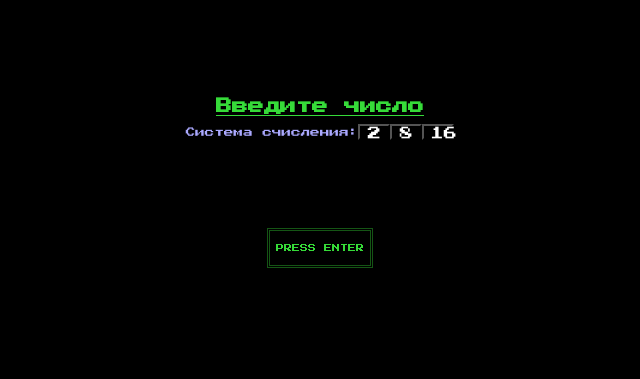
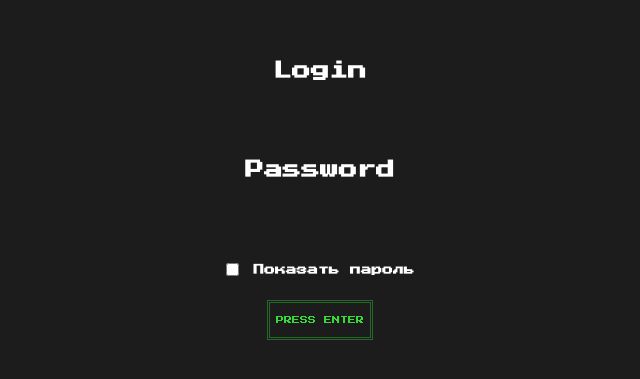
Before and after one commit to LimEyez/ConvertNumbers, a React (Create React App) app: page / in a window 1280 px wide. Shown: the part 207-586 px from the top of the page, without its empty margins (320-960 px from the left). Built offline with nearby package versions, Linux system fonts and the light colour scheme.

Commit message:
Добавлена первичная авторизация по vasya 123

```diff
--- a/src/App.js
+++ b/src/App.js
@@ -1,36 +1,38 @@
-
-import Input from './Components/Input';
-import Button from './Components/Button';
-import Result from './Components/Result';
+import { useState } from 'react';
+import LoginPage from './Components/LoginPage';
+import ConvertPage from './Components/ConvertPage';
 import Start from './Scripts/Start';
+import store2 from './Stores/store2';
 import './App.css';
 import './Styles/style_components.css'
 
 function App() {
+  const server = store2.getState().server;
+  const [user_token, setUser_token] = useState(null);
   const id_number = 'number';
   const id_convert = 'convert';
-  // const [sys, setSys] = useState('default');
-  const start = () => Start({ id_convert, id_number});
+  const start = () => Start({ id_convert, id_number }, server);
 
-  return (
-    <div className="App">
-      <div className='Head_Input'>
-        <Input
-          id_number={id_number}
-          // setSys={(num) => { setSys(num) }}
-          start={(system) => start(system)}
-        ></Input>
-      </div>
-      <div className='Head_Button'>
-        <Button
-          id_convert={id_convert}
-          value='press ENTER'
-          start={() => start()}
-        ></Button>
-      </div>
-      <Result></Result>
-    </div>
-  );
+  const convertPage = () => {
+    return (
+      <ConvertPage
+        id_number={id_number}
+        id_convert={id_convert}
+        start={(system) => start(system)}
+      />
+    )
+  }
+
+  const loginPage = () => {
+    return (
+      <LoginPage
+        setUser_token={(token) => setUser_token(token)}
+        Server={server}
+      />
+    )
+  }
+
+  return user_token ? convertPage() : loginPage();
 }
 
 export default App;
--- a/src/Components/Button.js
+++ b/src/Components/Button.js
@@ -2,13 +2,14 @@
 
 
 const Button = (props) => {
-    const { id_convert, value, start } = props;
+    const { id, value, func, classname } = props;
 
     return (
         <div style={{display: 'flex', justifyContent: 'center', alignItems: 'center'}}>
             <button
-                id={id_convert}
-                onClick={() => start()}
+                className={classname}
+                id={id}
+                onClick={() => func()}
             >{value}</button>
         </div >
     )
--- /dev/null
+++ b/src/Components/ConvertPage.js
@@ -0,0 +1,24 @@
+import Input from "./Input"
+import Button from "./Button"
+import Result from "./Result"
+export default function ConvertPage(props) {
+    const {id_number, id_convert, start} = props
+    return (
+        <div className="App">
+            <div className='Head_Input'>
+                <Input
+                    id_number={id_number}
+                    start={() => start()}
+                ></Input>
+            </div>
+            <div className='Head_Button'>
+                <Button
+                    id={id_convert}
+                    value='press ENTER'
+                    func={() => start()}
+                ></Button>
+            </div>
+            <Result></Result>
+        </div>
+    )
+}
--- /dev/null
+++ b/src/Components/LoginPage.js
@@ -0,0 +1,43 @@
+import { useState } from "react"
+import Button from "./Button"
+export default function LoginPage({ setUser_token, Server }) {
+    const [typePassword, setTypePassword] = useState('password')
+    const server = Server;
+    const login = () => {
+        const login = document.getElementById('id_login').value;
+        const password = document.getElementById('id_password').value;
+        const data = server.login(login, password);
+        data.then((data) => {
+            setUser_token(data.token);
+        })
+    }
+    return (
+        <div className="App, title_login">
+            <h3 >Login</h3>
+            <input id='id_login' className="input_login" autoComplete="off"></input>
+            <h3>Password</h3>
+            <input type={typePassword} id='id_password'
+                className="input_login"></input>
+            <div className="seePassword">
+                <input type='checkbox' style={{ margin: '0 15px 0 0' }}
+                    autoComplete="off"
+                    onClick={() => {
+                        if (typePassword === 'password') {
+                            setTypePassword('text')
+                        }
+                        else {
+                            setTypePassword('password')
+                        }
+                    }}
+                ></input>
+                <h6>Показать пароль</h6>
+            </div>
+            <Button
+                id_convert={'login'}
+                value='press ENTER'
+                classname='btn_login'
+                func={() => login()}
+            ></Button>
+        </div >
+    )
+}
--- /dev/null
+++ b/src/Scripts/Classes/Server.js
@@ -0,0 +1,31 @@
+export default class Server {
+    constructor() {
+        this.token = null;
+    };
+
+    //Отправка данных на бэкэнд
+    async send(params = {}) {
+        const query = Object.keys(params).map(key =>
+            `${key}=${params[key]}`).join('&');
+            const result = (await (await fetch(`http://conversionnumber.loc/?${query}`)).json());
+        return result.data;
+    }
+
+    async login(login, password) {
+        if (login && password) {
+            const data = await this.send({ method: 'login', login, password });
+            this.token = data.token;
+            return data;
+        }
+        return null;
+    }
+
+    convert(params = {}) {
+        if (this.token && params.number) {
+            params.token = this.token;
+            params.method = 'convert';
+            return this.send(params);
+        }
+        return null;
+    }
+}
--- a/src/Scripts/Сonversion.js
+++ b/src/Scripts/Logic/Checking.js
@@ -1,34 +1,17 @@
-import store from "../Stores/store";
-
-class Conversion {
+import store from "../../Stores/store";
+export default class Checking {
     constructor(props) {
-        const { id_number, sys } = props;
+        const {id_number, sys} = props;
         this.sys = sys;
         this.input = document.getElementById(id_number);
         this.string = this.input.value;
         this.result = null;
-    };
-
+    }
     funcError(check, checkOnChars = true) {
         if (check && checkOnChars) store.dispatch({ type: 'text', value: 'Строка содержит недопустимые символы!' });
         else if (check && !checkOnChars) store.dispatch({ type: 'text', value: `Строка содержит недопустимые символы системы счисления ${this.sys}!` });
         else if (check) store.dispatch({ type: 'text', value: 'Вы смешали символы!' });
         else store.dispatch({ type: 'text', value: 'Неизвестная ошибка' });
-    };
-
-    //Отправка данных на бэкэнд
-    async drop_to_backend(params = {}) {
-        const query = Object.keys(params).map(key =>
-            `${key}=${params[key]}`).join('&');
-        this.result = await (await fetch(`http://conversionnumber.loc/?${query}`)).json();
-        if (this.result.text === "Всё нормально?!?") {
-            store.dispatch({ type: "text", value: this.result.text });
-        }
-        else {
-            for (let key in this.result) {
-                store.dispatch({ type: key, value: this.result[key] });
-            };
-        };
     };
 
     //Проверка на допустимые символы
@@ -67,7 +50,7 @@ class Conversion {
             };
         }
         if (check) {
-            this.drop_to_backend({ number: string });
+            return true
         }
         else {
             this.funcError(!check, checkOnChars);
@@ -97,12 +80,10 @@ class Conversion {
             };
         }
         if (check) {
-            this.drop_to_backend({ number: string, sys: this.sys });
+            return true;
         }
         else {
             this.funcError(!check, false);
         };
     };
 }
-
-export default Conversion
--- a/src/Scripts/Start.js
+++ b/src/Scripts/Start.js
@@ -1,16 +1,32 @@
-import Conversion from "../Scripts/Сonversion";
+import Checking from "./Logic/Checking";
 import store from "../Stores/store";
 import store2 from "../Stores/store2";
-const Start = ({ id_convert, id_number }) => {
+const Start = ({ id_convert, id_number }, server) => {
   store.dispatch({ type: 'clear' });
   const sys = store2.getState().sys;
-  const convesion = new Conversion({ id_number, id_convert, sys });
+  const params = { id_number, id_convert, sys };
+  const number = document.getElementById(id_number).value;
+  const params_to_backend = { number, sys };
+  const checking = new Checking(params);
+  let result = null;
 
   if (sys === '16' || sys === '8' || sys === '2') {
-    convesion.checking_sys()
+    result = checking.checking_sys() ? result = server.convert(params_to_backend) : null;
   }
   else {
-    convesion.checking();
+    result = checking.checking() ? result = server.convert(params_to_backend) : null;
+  }
+  if (result) {
+    result.then((result) => {
+      if (result.text === "Всё нормально?!?") {
+        store.dispatch({ type: "text", value: result.text });
+      }
+      else {
+        for (let key in result) {
+          store.dispatch({ type: key, value: result[key] });
+        }
+      }
+    })
   }
 }
 
--- a/src/Stores/store2.js
+++ b/src/Stores/store2.js
@@ -1,7 +1,9 @@
 import { createStore } from 'redux';
+import Server from '../Scripts/Classes/Server';
 
 const defaultObject = {
-    sys: '10'
+    sys: '10',
+    server: new Server()
 };
 
 function reducer(stack = defaultObject, action) {
@@ -9,7 +11,7 @@ function reducer(stack = defaultObject, action) {
         case 'sys':
             return { ...stack, sys: action.value };
         case 'clear':
-            return stack = defaultObject;
+            return {...stack, sys: 10};
         default:
             return stack;
     };
--- a/src/Styles/style_components.css
+++ b/src/Styles/style_components.css
@@ -126,15 +126,59 @@
     font-family: 'PressStart2P';
     width: 4vh;
     height: 2vh;
-    background-color: #e9e9e900;
+    background-color: #00000000;
     color: white;
+    border: #00000000;
 }
 
 .btnSystem_active{
     font-family: 'PressStart2P';
+    border: #00000000;
     width: 4vh;
     height: 2vh;
     background-color: #e9e9e900;
     color: white;
     text-decoration: underline;
 }
+
+.title_login{
+    color: #ffffff;
+    font-size: 2vh;
+    font-family: 'PressStart2P';
+    display: flex;
+    margin: 0 0 3px 0;
+    text-align: center;
+    flex-direction: column;
+    align-items: center;
+}
+
+.input_login{
+    font-family: 'PressStart2P';
+    font-size: 2vh;
+    color: #36db38;
+    background-color: rgba(0, 136, 255, 0);
+    border: 0;
+    outline: none;
+    text-align: center;
+    height: 5vh;
+    width: auto;
+}
+.btn_login{
+    font-family: 'PressStart2P';
+    z-index: 1;
+    font-size: 1vh;
+    text-transform: uppercase;
+    color: #36db38;
+    background-color: rgba(0, 136, 255, 0);
+    border: none;
+    border-style: double;
+    outline: none;
+    text-align: center;
+    height: 5vh;
+    width: 100%;
+    animation: pulseBorder 4s linear infinite;
+}
+
+.seePassword{
+    display: flex;
+}
--- a/src/index.css
+++ b/src/index.css
@@ -6,7 +6,7 @@ body {
   -webkit-font-smoothing: antialiased;
   -moz-osx-font-smoothing: grayscale;
   /* background-color: #5e4eee; */
-  background-color: black;
+  background-color: #1c1c1c;
 }
 
 code {
```
Also changed, not shown: src/Scripts/Logic/Login.js (added), 1 other file (tests, documents, lock files or other folders).
